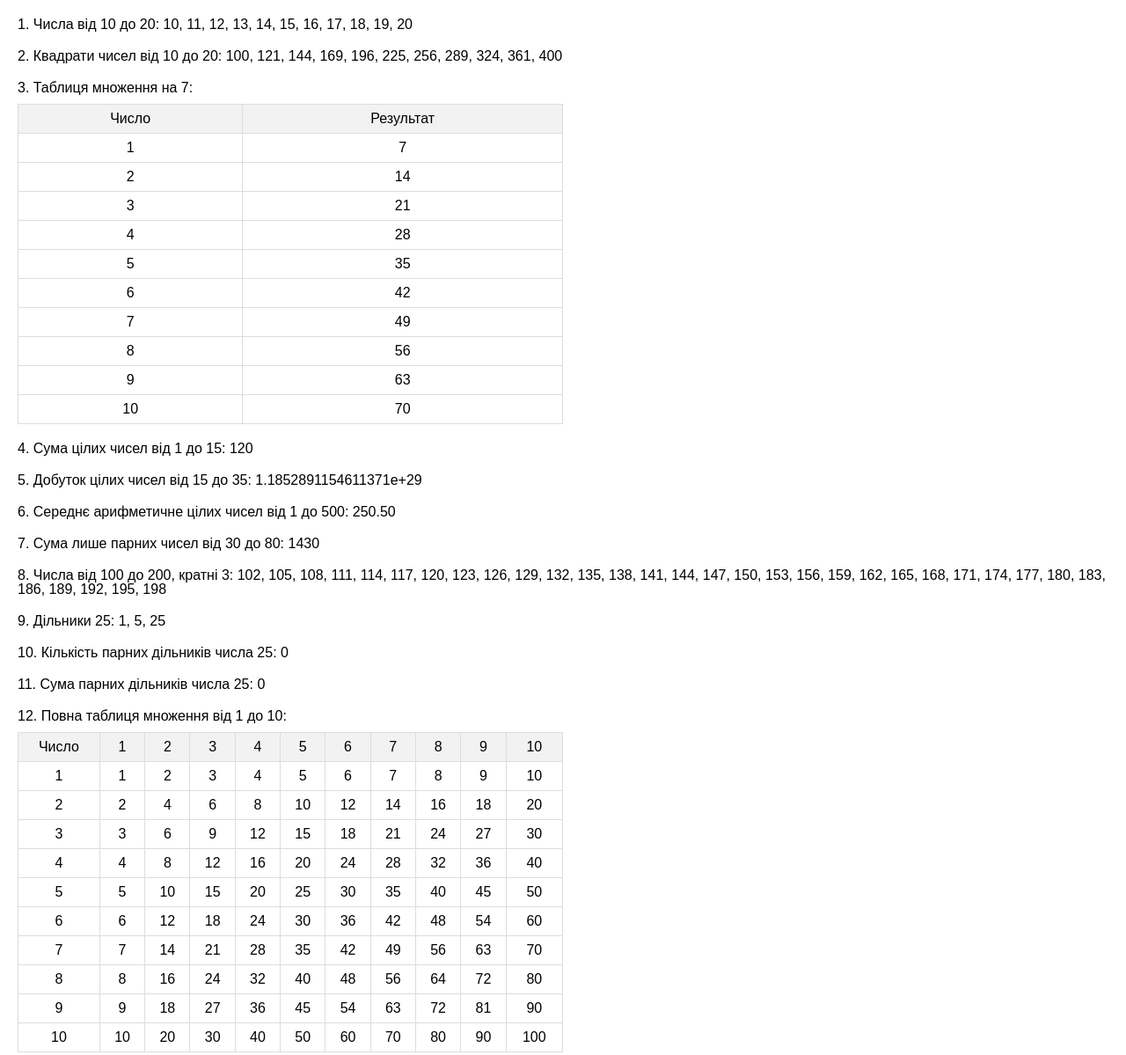
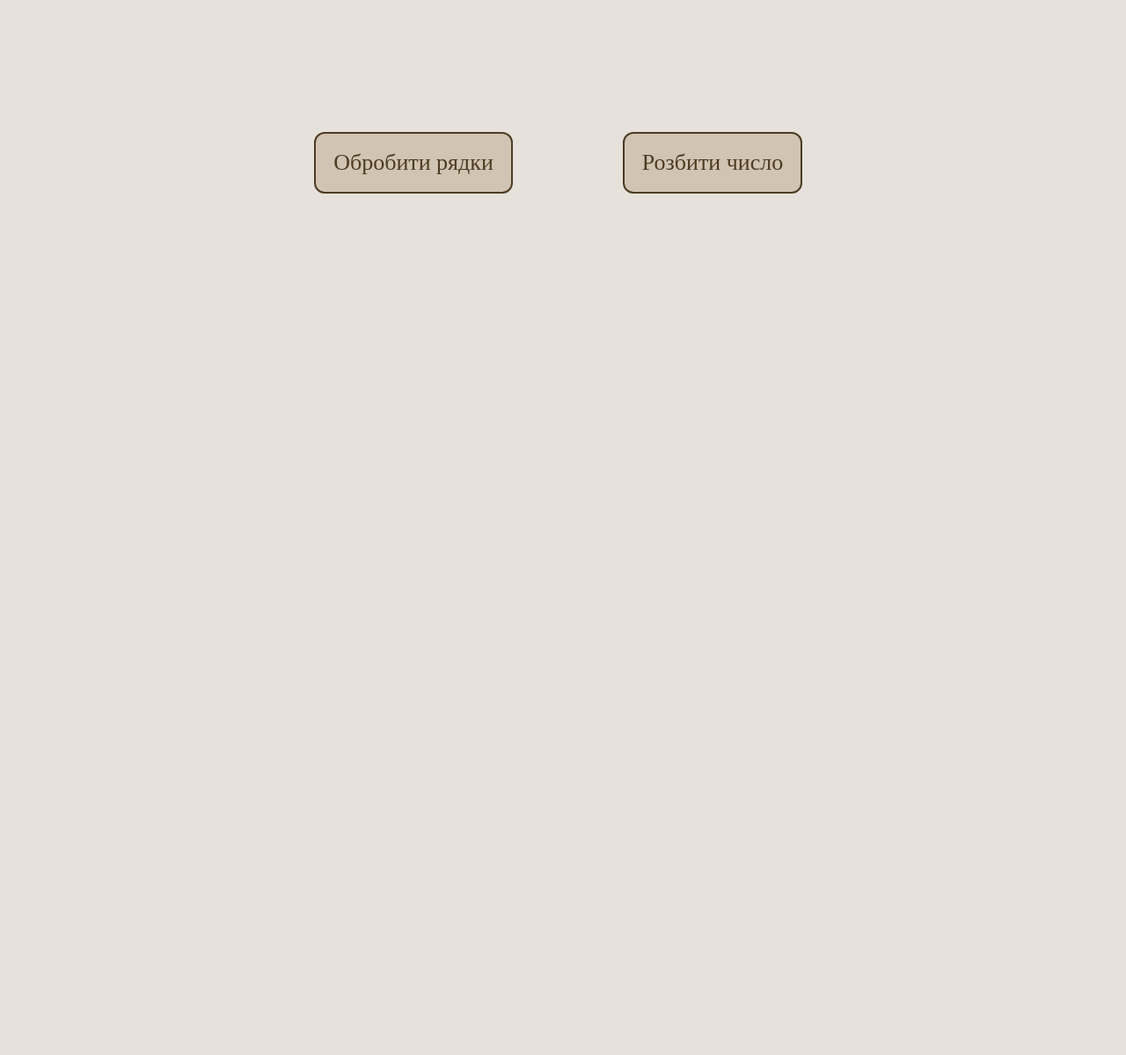
Before and after one commit to Yuliia1707/Kryshchenko_Front_end_Pro_04.12.2023, a plain HTML site: page index.html in a window 1280 px wide. Shown: the whole page at 88% size. After the commit the page ends 800 px from the top, so only its background shows below. Drawn offline with Linux system fonts and the light colour scheme.

Commit message:
buttons commit

```diff
--- a/index.html
+++ b/index.html
@@ -7,7 +7,33 @@
 	<link rel="stylesheet" href="style.css">
 </head>
 <body>
-    <!-- <h1 class="title">Text field task</h1>
+    <div class="wrap">
+        <button onclick="processStrings()">Обробити рядки</button>
+        <button onclick="splitNumber()">Розбити число</button>
+        <div id="result"></div>
+    </div>
+	<script src="main.js"></script>
+</body>
+</html>
+
+
+
+
+
+
+
+
+
+
+
+
+
+
+
+
+
+
+<!-- <h1 class="title">Text field task</h1>
 	<div class="form">
 		<label class="textField" for="textField">Text field:</label>
 		<input class="text" type="text" id="textField">
@@ -18,7 +44,7 @@
 		<table id="myTable"></table>
 	</div> -->
 
-
+<!--
 	<div id="result1"></div>
     <div id="result2"></div>
     <div id="result3"></div>
@@ -30,8 +56,4 @@
     <div id="result9"></div>
     <div id="result10"></div>
     <div id="result11"></div>
-    <div id="result12"></div>
-
-	<script src="main.js"></script>
-</body>
-</html>
+    <div id="result12"></div> -->
--- a/main.js
+++ b/main.js
@@ -1,3 +1,47 @@
+
+//---------------------------Buttons----------------------------------//
+function processStrings() {
+    const userInput1 = prompt("Введіть перший рядок:");
+    const userInput2 = prompt("Введіть другий рядок:");
+    const userInput3 = prompt("Введіть третій рядок:");
+
+    const result = concatenateStrings(userInput1, userInput2, userInput3);
+    displayResult("Рядки у довільному порядку:", result);
+    console.log("Результат у консолі:", result);
+}
+
+function concatenateStrings(str1, str2, str3) {
+    const stringsArray = [str1, str2, str3];
+    stringsArray.sort(() => Math.random() - 0.5);
+    return stringsArray.join(" ");
+}
+
+function splitNumber() {
+    const userNumber = prompt("Введіть п'ятизначне число:");
+
+    if (/^\d{5}$/.test(userNumber)) {
+        const result = userNumber.split("").join(" ");
+        displayResult("Розбите число:", result);
+        console.log("Результат у консолі:", result);
+    } else {
+        displayResult("Некоректне введення. Будь ласка, введіть п'ятизначне число.");
+    }
+}
+
+
+function displayResult(message, result) {
+    const resultDiv = document.getElementById("result");
+
+    if (!resultDiv) {
+        const newResultDiv = document.createElement("div");
+        newResultDiv.id = "result";
+        document.body.appendChild(newResultDiv);
+    }
+
+    document.getElementById("result").innerHTML = `<p>${message}</p><p>${result}</p>`;
+}
+
+//--------------------------------------------------------------//
 // alert("Enter your name for information");
 // const yourName = prompt("What is your name?");
 // alert("Hello," + yourName + "! How are you?")
@@ -121,132 +165,132 @@
 //-------------------------------------------------------------//
 //---------------------------Math----------------------------------//
 
-function displayResults() {
-    const results = {};
-    // 1.
-    let result1 = '';
-    for (let i = 10; i <= 20; i++) {
-        result1 += i + ', ';
-    }
-    document.getElementById('result1').textContent = '1. Числа від 10 до 20: ' + result1.slice(0, -2);
-    results['Числа від 10 до 20'] = result1;
+// function displayResults() {
+//     const results = {};
+//     // 1.
+//     let result1 = '';
+//     for (let i = 10; i <= 20; i++) {
+//         result1 += i + ', ';
+//     }
+//     document.getElementById('result1').textContent = '1. Числа від 10 до 20: ' + result1.slice(0, -2);
+//     results['Числа від 10 до 20'] = result1;
 
-    // 2.
-    let result2 = '';
-    for (let i = 10; i <= 20; i++) {
-        result2 += i ** 2 + ', ';
-    }
-    document.getElementById('result2').textContent = '2. Квадрати чисел від 10 до 20: ' + result2.slice(0, -2);
-    results['Квадрати чисел від 10 до 20'] = result2;
+//     // 2.
+//     let result2 = '';
+//     for (let i = 10; i <= 20; i++) {
+//         result2 += i ** 2 + ', ';
+//     }
+//     document.getElementById('result2').textContent = '2. Квадрати чисел від 10 до 20: ' + result2.slice(0, -2);
+//     results['Квадрати чисел від 10 до 20'] = result2;
 
-    // 3.
-    let result3 = '<p>3. Таблиця множення на 7:</p><table><tr><th>Число</th><th>Результат</th></tr>';
-    for (let i = 1; i <= 10; i++) {
-        result3 += `<tr><td>${i}</td><td>${i * 7}</td></tr>`;
-    }
-    result3 += '</table>';
-    document.getElementById('result3').innerHTML = result3;
-    results['Таблиця множення на 7'] = result3;
+//     // 3.
+//     let result3 = '<p>3. Таблиця множення на 7:</p><table><tr><th>Число</th><th>Результат</th></tr>';
+//     for (let i = 1; i <= 10; i++) {
+//         result3 += `<tr><td>${i}</td><td>${i * 7}</td></tr>`;
+//     }
+//     result3 += '</table>';
+//     document.getElementById('result3').innerHTML = result3;
+//     results['Таблиця множення на 7'] = result3;
 
-    // 4.
-    let sum4 = 0;
-    for (let i = 1; i <= 15; i++) {
-        sum4 += i;
-    }
-    document.getElementById('result4').textContent = '4. Сума цілих чисел від 1 до 15: ' + sum4;
-    results['Сума цілих чисел від 1 до 15'] = sum4;
+//     // 4.
+//     let sum4 = 0;
+//     for (let i = 1; i <= 15; i++) {
+//         sum4 += i;
+//     }
+//     document.getElementById('result4').textContent = '4. Сума цілих чисел від 1 до 15: ' + sum4;
+//     results['Сума цілих чисел від 1 до 15'] = sum4;
 
-    // 5.
-    let product5 = 1;
-    for (let i = 15; i <= 35; i++) {
-        product5 *= i;
-    }
-    document.getElementById('result5').textContent = '5. Добуток цілих чисел від 15 до 35: ' + product5;
-    results['Добуток цілих чисел від 15 до 35'] = product5;
+//     // 5.
+//     let product5 = 1;
+//     for (let i = 15; i <= 35; i++) {
+//         product5 *= i;
+//     }
+//     document.getElementById('result5').textContent = '5. Добуток цілих чисел від 15 до 35: ' + product5;
+//     results['Добуток цілих чисел від 15 до 35'] = product5;
 
-    // 6.
-    let sum6 = 0;
-    for (let i = 1; i <= 500; i++) {
-        sum6 += i;
-    }
-    const average6 = sum6 / 500;
-    document.getElementById('result6').textContent = '6. Середнє арифметичне цілих чисел від 1 до 500: ' + average6.toFixed(2);
-    results['Середнє арифметичне цілих чисел від 1 до 500'] = average6;
+//     // 6.
+//     let sum6 = 0;
+//     for (let i = 1; i <= 500; i++) {
+//         sum6 += i;
+//     }
+//     const average6 = sum6 / 500;
+//     document.getElementById('result6').textContent = '6. Середнє арифметичне цілих чисел від 1 до 500: ' + average6.toFixed(2);
+//     results['Середнє арифметичне цілих чисел від 1 до 500'] = average6;
 
 
-    // 7.
-    let sum7 = 0;
-    for (let i = 30; i <= 80; i++) {
-        if (i % 2 === 0) {
-            sum7 += i;
-        }
-    }
-    document.getElementById('result7').textContent = '7. Сума лише парних чисел від 30 до 80: ' + sum7;
-    results['Сума лише парних чисел від 30 до 80'] = sum7;
+//     // 7.
+//     let sum7 = 0;
+//     for (let i = 30; i <= 80; i++) {
+//         if (i % 2 === 0) {
+//             sum7 += i;
+//         }
+//     }
+//     document.getElementById('result7').textContent = '7. Сума лише парних чисел від 30 до 80: ' + sum7;
+//     results['Сума лише парних чисел від 30 до 80'] = sum7;
 
-    // 8.
-    let result8 = '';
-    for (let i = 100; i <= 200; i++) {
-        if (i % 3 === 0) {
-            result8 += i + ', ';
-        }
-    }
-    document.getElementById('result8').textContent = '8. Числа від 100 до 200, кратні 3: ' + result8.slice(0, -2);
-    results['Числа від 100 до 200, кратні 3'] = result8;
+//     // 8.
+//     let result8 = '';
+//     for (let i = 100; i <= 200; i++) {
+//         if (i % 3 === 0) {
+//             result8 += i + ', ';
+//         }
+//     }
+//     document.getElementById('result8').textContent = '8. Числа від 100 до 200, кратні 3: ' + result8.slice(0, -2);
+//     results['Числа від 100 до 200, кратні 3'] = result8;
 
 
-    // 9.
-    let result9 = '';
-    const number9 = 25;
-    for (let i = 1; i <= number9; i++) {
-        if (number9 % i === 0) {
-            result9 += i + ', ';
-        }
-    }
-    document.getElementById('result9').textContent = `9. Дільники ${number9}: ` + result9.slice(0, -2);
-    results['Дільники ' + number9] = result9;
+//     // 9.
+//     let result9 = '';
+//     const number9 = 25;
+//     for (let i = 1; i <= number9; i++) {
+//         if (number9 % i === 0) {
+//             result9 += i + ', ';
+//         }
+//     }
+//     document.getElementById('result9').textContent = `9. Дільники ${number9}: ` + result9.slice(0, -2);
+//     results['Дільники ' + number9] = result9;
 
-    // 10.
-    let count10 = 0;
-    for (let i = 1; i <= number9; i++) {
-        if (number9 % i === 0 && i % 2 === 0) {
-            count10++;
-        }
-    }
-    document.getElementById('result10').textContent = '10. Кількість парних дільників числа ' + number9 + ': ' + count10;
-    results['Кількість парних дільників числа ' + number9] = count10;
+//     // 10.
+//     let count10 = 0;
+//     for (let i = 1; i <= number9; i++) {
+//         if (number9 % i === 0 && i % 2 === 0) {
+//             count10++;
+//         }
+//     }
+//     document.getElementById('result10').textContent = '10. Кількість парних дільників числа ' + number9 + ': ' + count10;
+//     results['Кількість парних дільників числа ' + number9] = count10;
 
 
-    // 11.
-    let sum11 = 0;
-    for (let i = 1; i <= number9; i++) {
-        if (number9 % i === 0 && i % 2 === 0) {
-            sum11 += i;
-        }
-    }
-    document.getElementById('result11').textContent = '11. Сума парних дільників числа ' + number9 + ': ' + sum11;
-    results['Сума парних дільників числа ' + number9] = sum11;
+//     // 11.
+//     let sum11 = 0;
+//     for (let i = 1; i <= number9; i++) {
+//         if (number9 % i === 0 && i % 2 === 0) {
+//             sum11 += i;
+//         }
+//     }
+//     document.getElementById('result11').textContent = '11. Сума парних дільників числа ' + number9 + ': ' + sum11;
+//     results['Сума парних дільників числа ' + number9] = sum11;
 
 
-    // 12.
-    let result12 = '<p>12. Повна таблиця множення від 1 до 10:</p><table border="1"><tr><th>Число</th>';
-    for (let i = 1; i <= 10; i++) {
-        result12 += `<th>${i}</th>`;
-    }
-    result12 += '</tr>';
-    for (let i = 1; i <= 10; i++) {
-        result12 += `<tr><td>${i}</td>`;
-        for (let j = 1; j <= 10; j++) {
-            result12 += `<td>${i * j}</td>`;
-        }
-        result12 += '</tr>';
-    }
-    result12 += '</table>';
-    document.getElementById('result12').innerHTML = result12;
-    results['Повна таблиця множення від 1 до 10'] = result12;
-    console.log('Результати:', results);
-}
-window.onload = function () {
-    displayResults();
-};
+//     // 12.
+//     let result12 = '<p>12. Повна таблиця множення від 1 до 10:</p><table border="1"><tr><th>Число</th>';
+//     for (let i = 1; i <= 10; i++) {
+//         result12 += `<th>${i}</th>`;
+//     }
+//     result12 += '</tr>';
+//     for (let i = 1; i <= 10; i++) {
+//         result12 += `<tr><td>${i}</td>`;
+//         for (let j = 1; j <= 10; j++) {
+//             result12 += `<td>${i * j}</td>`;
+//         }
+//         result12 += '</tr>';
+//     }
+//     result12 += '</table>';
+//     document.getElementById('result12').innerHTML = result12;
+//     results['Повна таблиця множення від 1 до 10'] = result12;
+//     console.log('Результати:', results);
+// }
+// window.onload = function () {
+//     displayResults();
+// };
 //-------------------------------------------------------------//
--- a/style.css
+++ b/style.css
@@ -48,6 +48,47 @@ picture {
 }
 
 
+/* -----------------------------Buttons--------------------------------------------- */
+body {
+    background-color: rgb(230, 225, 219);
+}
+
+.wrap {
+    margin: 0 auto;
+    padding: 150px 300px;
+    display: grid;
+    grid-template-columns:repeat(2, 1fr);
+    place-items: center;
+}
+
+button {
+    padding: 20px;
+    font-size: 16px;
+    max-height: 300px;
+    cursor: pointer;
+    border-radius: 12px;
+    border: 2px solid rgb(77, 59, 34);
+    font-size: 26px;
+    background-color: rgb(209, 196, 178);
+    color: rgb(77, 59, 34);
+}
+
+button:hover {
+    background-color: rgb(149, 134, 114);
+    border-color: rgb(149, 134, 114);
+}
+
+
+#result {
+    text-align: center;
+    grid-column: 1/3;
+    font-size: 24px;
+    padding-top: 50px;
+    color: rgb(77, 59, 34);
+    line-height: 32px;
+}
+
+/* -------------------------------------------------------------------------- */
 /* -----------------------------Task--------------------------------------------- */
 
 /* body {
@@ -139,7 +180,7 @@ th, td {
 /* -------------------------------------------------------------------------- */
 /* -----------------------------Math--------------------------------------------- */
 
-body {
+/* body {
     font-family: Arial, sans-serif;
     margin: 20px;
 }
@@ -162,5 +203,5 @@ th, td {
 
 th {
     background-color: #f2f2f2;
-}
+} */
 /* -------------------------------------------------------------------------- */
```
